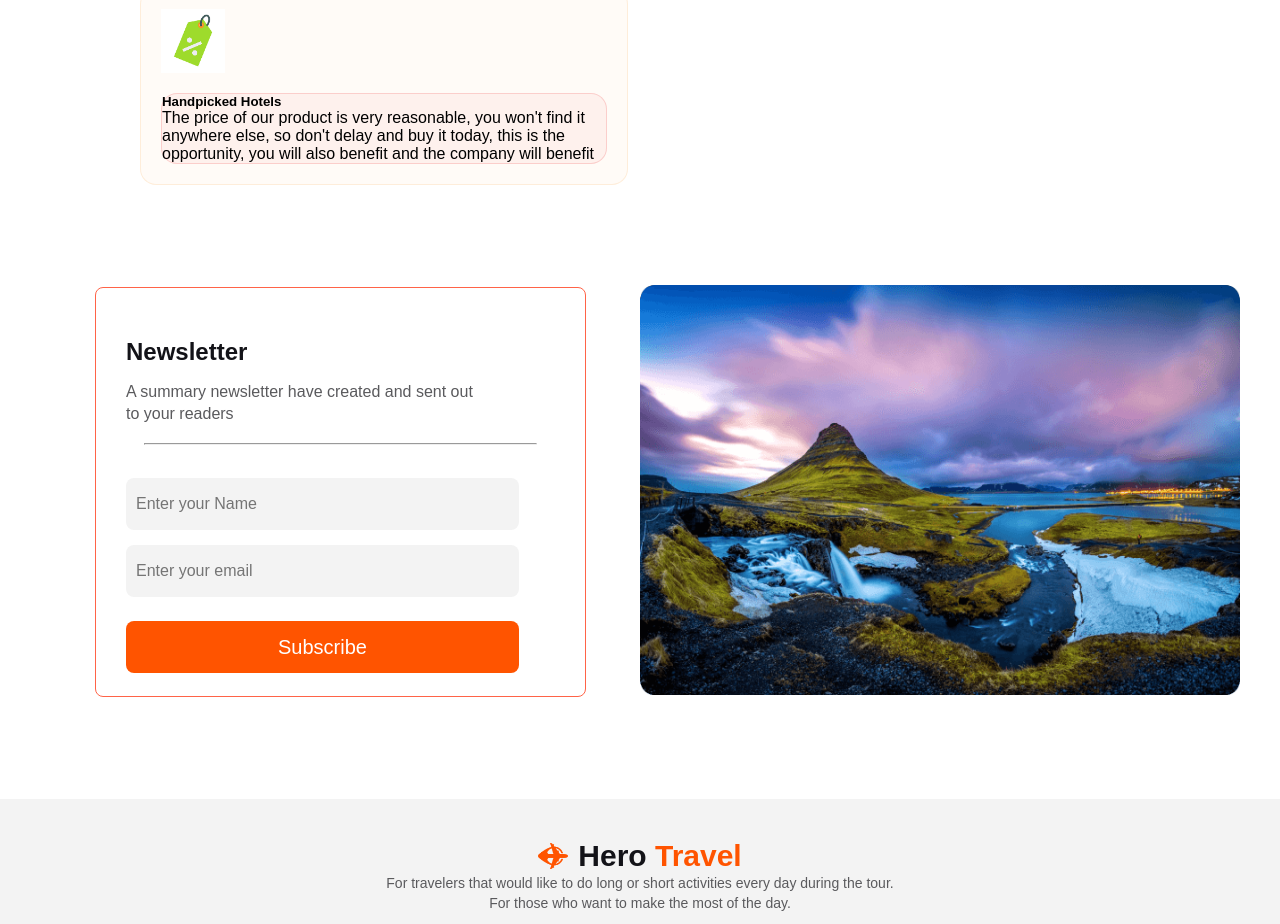
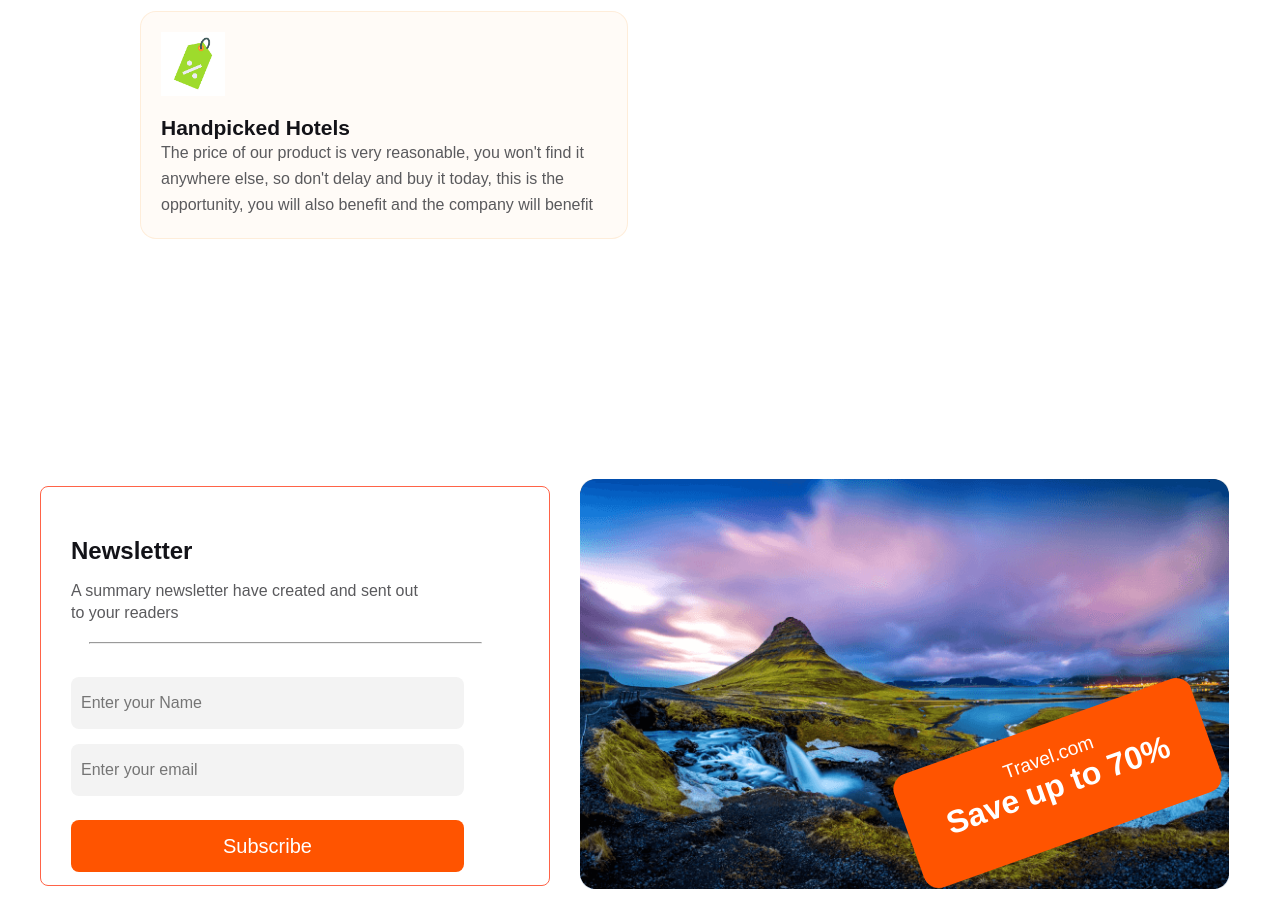
Before and after one commit to MusfiqRabby/B9A2-Hero-Travel-main, a plain HTML site: page index.html in a window 1280 px wide. Shown: the part 1936-2860 px from the top of the page. Drawn offline with Linux system fonts and the light colour scheme.

Commit message:
third commit

```diff
--- a/index.html
+++ b/index.html
@@ -97,7 +97,7 @@
                     <div class="img-div">
                         <img src="./Images/map png.png" alt="">
                     </div>
-                    <div class=>
+                    <div class="items-parent">
                         <h5>Handpicked Hotels</h5>
                         <p>Follow the map during our journey and make the journey a pleasant activity in which the passengers and all the people have a nice celebration, hope your journey will be beautiful and pleasant, so don't delay let's go out for the journey now.</p>
                     </div>
@@ -111,14 +111,11 @@
                         <p>The price of our product is very reasonable, you won't find it anywhere else, so don't delay and buy it today, this is the opportunity, you will also benefit and the company will benefit</p>
                     </div>
                 </div>
-
-
              </div>
             </div>
-
-
         </section>
         <!-- third section started here  -->
+
 
         <!-- last section  -->
         <section>
@@ -136,6 +133,10 @@
                 </div>
                 <div class="rectangle">
                     <img src="./Images/Rectangle 8 (1).png" alt="">
+                    <div class="travel">
+                        <p>Travel.com</p>
+                        <h3> Save up to 70%</h3>
+                    </div>
                 </div>
             </div>
         </section>
--- a/style.css
+++ b/style.css
@@ -192,6 +192,8 @@ body{
 .Why-choose-container{
     width: 1000px;
     margin: auto;
+    margin-bottom: 20px;
+
 }
 
 .Why-choose{
@@ -229,7 +231,7 @@ body{
 .img-div img{
     max-width: 100%;
 }
-/* .items-parent h5{
+ .items-parent h5{
     color: #131318;
     font-size: 21px;
     font-weight: 600;
@@ -238,32 +240,33 @@ body{
     color: #5A5A5D;
     font-size: 16px;
     font-weight: 400;
-    line-height: 26px;  */
+    line-height: 26px;
+ }
 
-.card-parent .items-parent{
-    border-radius: 16px;
-    border: 1px solid rgba(233, 68, 68, 0.20);
-    background: rgba(233, 68, 68, 0.05);
-}
+ /* fourth style  */
+
+
+
 
 
 /* last section style  */
 
  .newsletter-container{
-   display: flex;
-   margin: 0 auto;
+    width: 1200px;
+    display: flex;
+    margin: 20px auto;
    align-items: center;
-   justify-content: space-between;
+
 }
 .news-letter{
     background: #FFF;
     margin-top: 100px;
-    max-width: 510px;
-    height: 410px;
+    width: 510px;
+    height: 400px;
     padding: 50px 30px;
     border: 1px solid tomato;
     border-radius: 8px;
-    margin-left: 95px;
+
 }
 .news-letter h3{
     color: var(--primary-color);
@@ -311,13 +314,35 @@ body{
     margin-bottom: 40px;
 }
 .rectangle img{
-    width: 600px;
+    width: 95%;
     height: 410px;
-    margin-top: 100px;
-    margin-right: 40px;
+    margin-top: 220px;
+    margin-left: 30px;
+
 }
 
-
+.travel{
+    border-radius: 16px;
+    background: var(--secondary-color);
+    color: #FFF;
+    width: 315px;
+    padding: 22px;
+    height: 120px;
+    text-align: center;
+    transform: rotate(-19.630deg);
+    position: relative;
+    bottom: 170px;
+    left: 350px;
+}
+.travel h3{
+font-size: 2rem;
+font-weight: 600;
+}
+.travel p{
+    color: #FFF;
+    font-size: 1.2rem;
+    font-weight: 200;
+}
 
 /* footer style  */
  footer{
@@ -327,7 +352,7 @@ body{
     width: 100%;
     padding-top: 40px;
     color: #FFF;
-    margin-top: 100px;
+    margin-top: 30px;
 
 }
 .footer-content{
```
